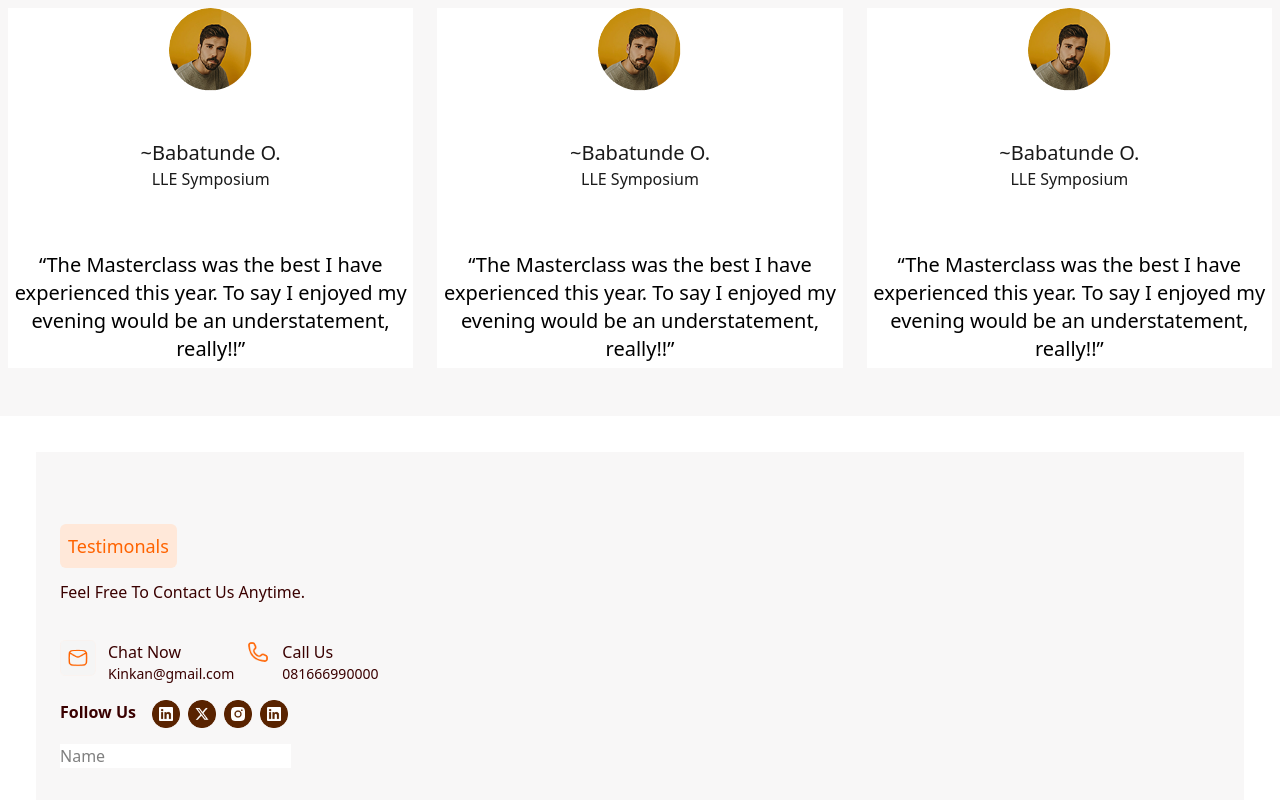
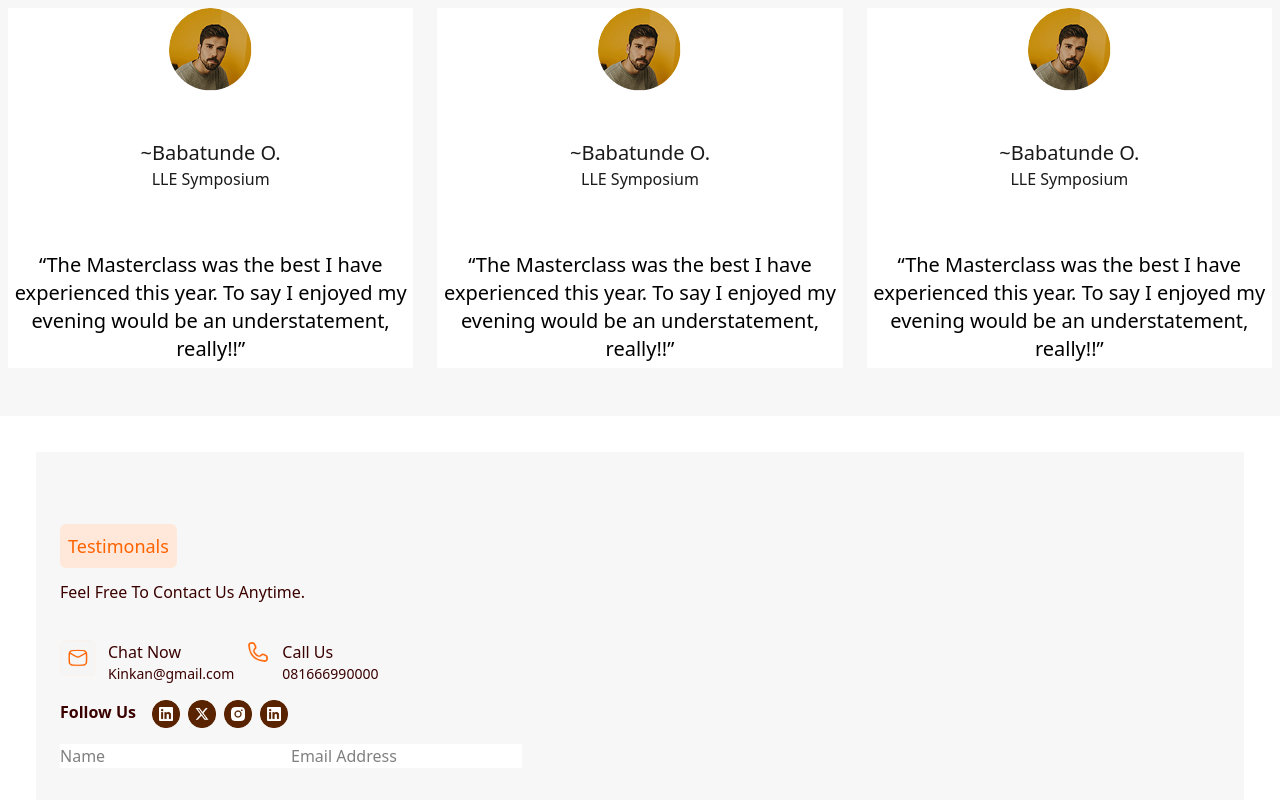
Before and after one commit to Developerfiyin/LLE-website, a React (Vite) app: page / in a window 1280 px wide. Shown: the part 7358-8158 px from the top of the page. Built offline with nearby package versions, Linux system fonts and the light colour scheme.

Commit message:
updated contact

```diff
--- a/src/Components/contact.jsx
+++ b/src/Components/contact.jsx
@@ -38,7 +38,9 @@ const contact = () => {
 
 
         <div>
-          <input type="text" placeholder="Name" className='border-amber-600 bg-white'  />
+          <input type="text" placeholder="Name"
+           className='border-amber-600 bg-white '  />
+           <input type="email" placeholder='Email Address' className='bg-white' required  />
         </div>
       </div>
 
```
